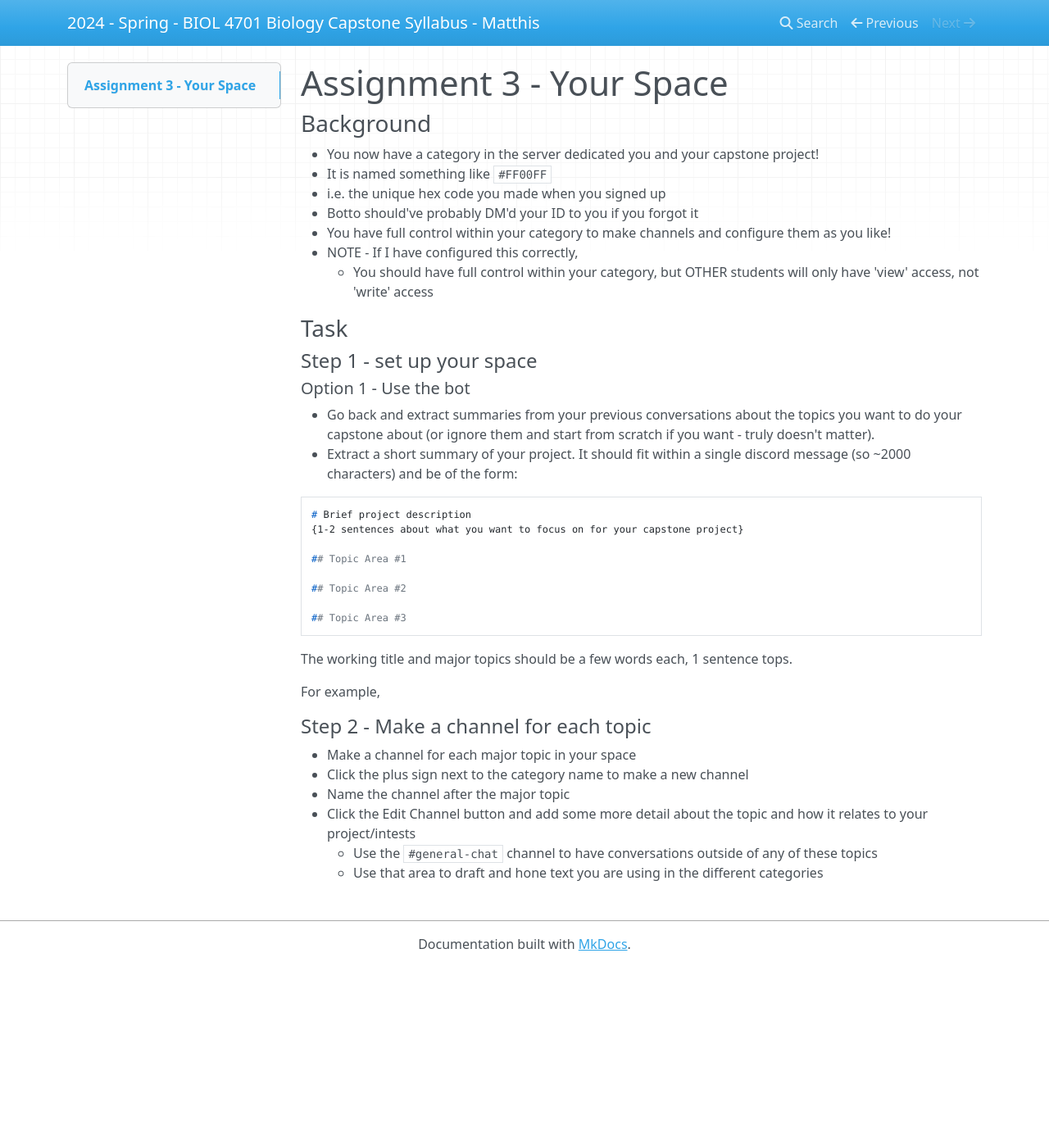
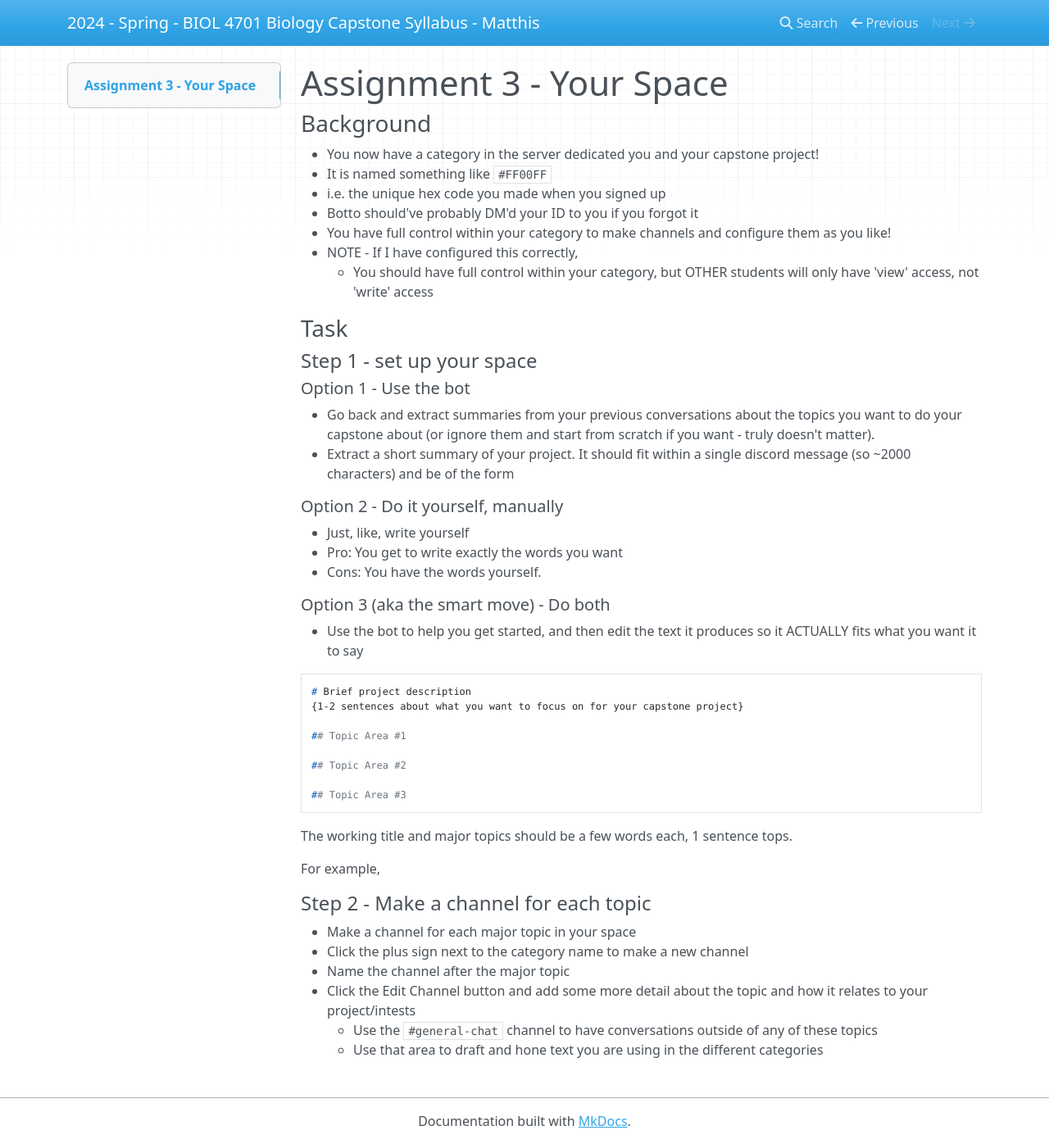
Before and after one commit to HumanMovementNeuroscience/capstone, an MkDocs documentation site: the page built from docs/course_materials/assignments/assignment3/assignment3-student-instructions.md, in a window 1280 px wide and 1396 px high. Shown: the whole window at 82% size. Built offline with MkDocs 1.6.1, drawn with Linux system fonts in a browser that asks for light colours; nearby versions of some CDN libraries.

Commit message:
Feb 7, 2024, 2:08 PM

````diff
--- a/docs/course_materials/assignments/assignment3/assignment3-student-instructions.md
+++ b/docs/course_materials/assignments/assignment3/assignment3-student-instructions.md
@@ -16,8 +16,15 @@
 
 ##### Option 1 - Use the bot
 - Go back and extract summaries from your previous conversations about the topics you want to do your capstone about (or ignore them and start from scratch if you want - truly doesn't matter).
-- Extract a short summary of your project. It should fit within a single discord message (so ~2000 characters) and be of the form:
+  - Extract a short summary of your project. It should fit within a single discord message (so ~2000 characters) and be of the form
 
+##### Option 2 - Do it yourself, manually
+- Just, like, write yourself
+  - Pro: You get to write exactly the words you want
+  - Cons: You have the words yourself.
+
+##### Option 3 (aka the smart move) - Do both
+- Use the bot to help you get started, and then edit the text it produces so it ACTUALLY fits what you want it to say
 
 ```
 # Brief project description
````
